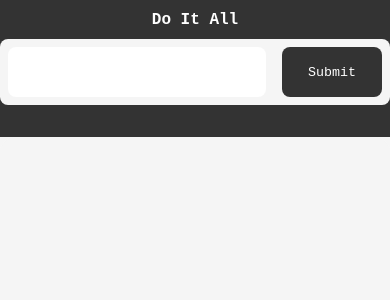
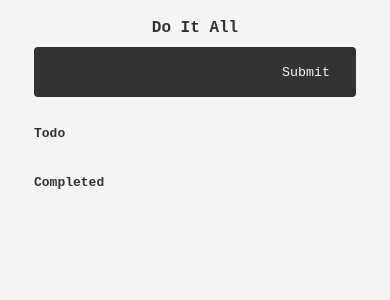
Before and after one commit to decobang/chect-it, a React (Create React App) app: page / in a window 390 px wide. Shown: the top 300 px of the page. Built offline with nearby package versions, Linux system fonts and the light colour scheme.

Commit message:
improved layout for mobile and desktop

```diff
--- a/src/App.js
+++ b/src/App.js
@@ -1,11 +1,22 @@
-import React, { useState } from 'react';
+import React, { useState, useEffect } from 'react';
 import Form from './components/Form';
-import Todo from './components/Todo'; // import the Todo component
+import Todo from './components/Todo';
 
 import styles from './App.module.css';
 
 function App() {
-  const [todos, setTodos] = useState([]);
+  const [todos, setTodos] = useState(() => {
+    const savedTodos = localStorage.getItem('todos');
+    if (savedTodos) {
+      return JSON.parse(savedTodos);
+    } else {
+      return [];
+    }
+  });
+
+  useEffect(() => {
+    localStorage.setItem('todos', JSON.stringify(todos));
+  }, [todos]);
 
   const addTodo = (text) => {
     setTodos([...todos, { id: Date.now(), text, completed: false }]);
@@ -26,11 +37,13 @@ function App() {
         <Form addTodo={addTodo} />
         <div className={styles['todos-container']}>
           <div className={styles['todo-container']}>
+            <p className={styles['todo-title']}>Todo</p>
             {todos.filter(todo => !todo.completed).map(todo => (
               <Todo key={todo.id} todo={todo} toggleComplete={toggleComplete} deleteTodo={deleteTodo} />
             ))}
           </div>
           <div className={styles['completed-container']}>
+            <p className={styles['todo-title']}>Completed</p>
             {todos.filter(todo => todo.completed).map(todo => (
               <Todo key={todo.id} todo={todo} toggleComplete={toggleComplete} deleteTodo={deleteTodo} />
             ))}
--- a/src/App.module.css
+++ b/src/App.module.css
@@ -1,74 +1,80 @@
+* {
+  box-sizing: border-box;
+}
+
+body {
+  margin: 0;
+ font-family: monospace;
+  -webkit-font-smoothing: antialiased;
+  -moz-osx-font-smoothing: grayscale;
+  background-color: whitesmoke;
+  color: whitesmoke;
+
+  ::-webkit-scrollbar {
+    display: none;
+
+
+  }
+
+  -ms-overflow-style: none;  /* IE and Edge */
+  scrollbar-width: none;  /* Firefox */
+}
 
 .App {
+  width: 100vw;
+  height: 100vh;
   display: flex;
   flex-direction: column;
   align-items: center;
-  justify-content: center;
-  height: 100vh;
-  width: 100vw;
-  min-height: 500px;
+  justify-content: top; /* This will center the child elements vertically */
   overflow: hidden;
-  font-family: monospace;
-  background-color: #333;
-  color: white;
+  padding: .5rem;
 }
 
 h1 {
-  font-size: 2rem;
-  /* margin-bottom: 3rem; */
+  font-family: monospace;
+  font-size: 1rem;
+  color: #333;
+}
 
+.todo-title {
+  color: #333;
+  font-weight: bold;
 }
+
 
 .main-container {
   display: flex;
   flex-direction: column;
   align-items: center;
-  justify-content: top;
-  height: 75%;
-  width: 75%;
-  gap: 2rem;
-
+  justify-content: center;
+  overflow-y: auto;
+  overflow-x: hidden;
+  gap: 1rem;
+  min-width: 75%;
+  /* background-color: wheat; */
 }
-
 
 .todos-container {
   display: flex;
   flex-direction: row;
-  align-items: top;
-  justify-content: center;
-  height: 100%;
   width: 100%;
-  overflow-y: auto;
-  gap: 12px;
+  gap: .5rem;
+  overflow-y: auto; /* Enable vertical scrolling */
+  overflow-x: hidden; /* Disable horizontal scrolling */
 }
 
-
 .todo-container, .completed-container {
-  background-color:whitesmoke;
   flex-grow: 1;
-  padding: 1rem;
   border-radius: 1rem;
-
+  height: fit-content;
 }
 
 @media (max-width: 600px) {
+
+
   .todos-container {
     flex-direction: column;
-    overflow-y: auto;
-    background-color: whitesmoke;
-  }
-
-  .main-container {
-    width: 100%;
-    height: 100%;
-  }
-
-  h1 {
-    font-size: 1rem;
-  }
-
-  .todo-container, .completed-container {
-
-    padding: .5rem;
+    overflow: auto;
   }
 }
--- a/src/styles/Form.module.css
+++ b/src/styles/Form.module.css
@@ -1,20 +1,14 @@
 .form-container {
-    background-color: whitesmoke;
-    display: flex;
-    justify-content: center;
-    align-items: center;
+    background-color: #333;
     width: 100%;
-    border-radius: .5rem
-
+    border-radius: .25rem;
 }
 
 .form-container form {
     display: flex;
-    width: 100%;
-    height: 50px;
-    gap: 1rem;
-    font-family: monospace;
-    margin: .5rem;
+    height:50px;
+    /* gap: 4px; */
+    /* margin: .5rem; */
 
 }
 
@@ -22,9 +16,13 @@
     flex-grow: 1;
     font-family: monospace;
     font-size: large;
-    border-radius: .5rem;
+    border-bottom-left-radius: 6px;
+    border-top-left-radius: 6px;
     border: none;
-    background-color: white;
+    background-color: #333;
+    color: whitesmoke;
+    padding-left: 6px;
+    padding-right: 6px;
 
 }
 
@@ -32,9 +30,10 @@
     width: 100px;
     height: 100%;
     background-color: #333;
-    color: white;
+    color: whitesmoke;
     border: none;
     cursor: pointer;
     font-family: monospace;
-    border-radius: .5rem;
+    border-top-right-radius: 6px;
+    border-bottom-right-radius: 6px;
 }
```
